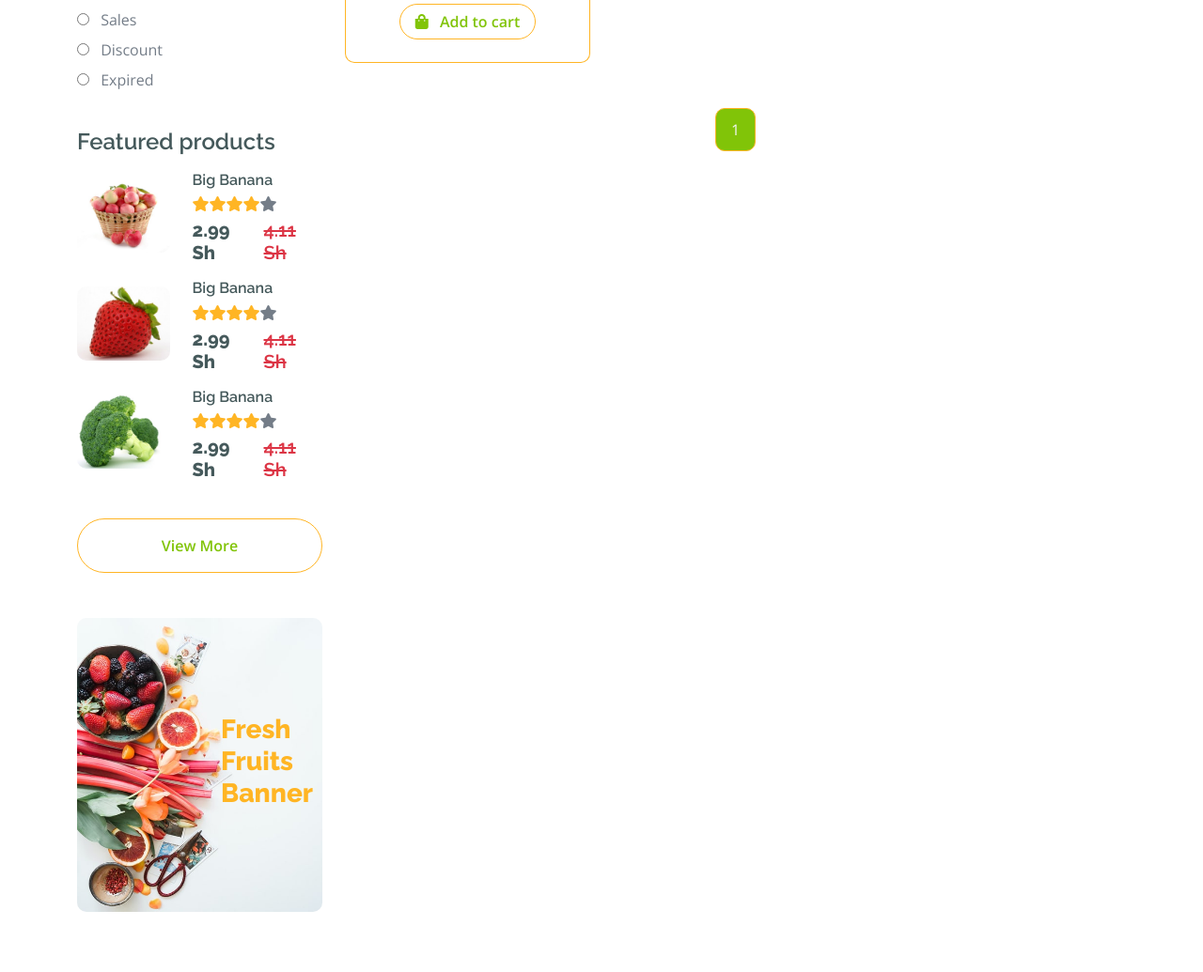
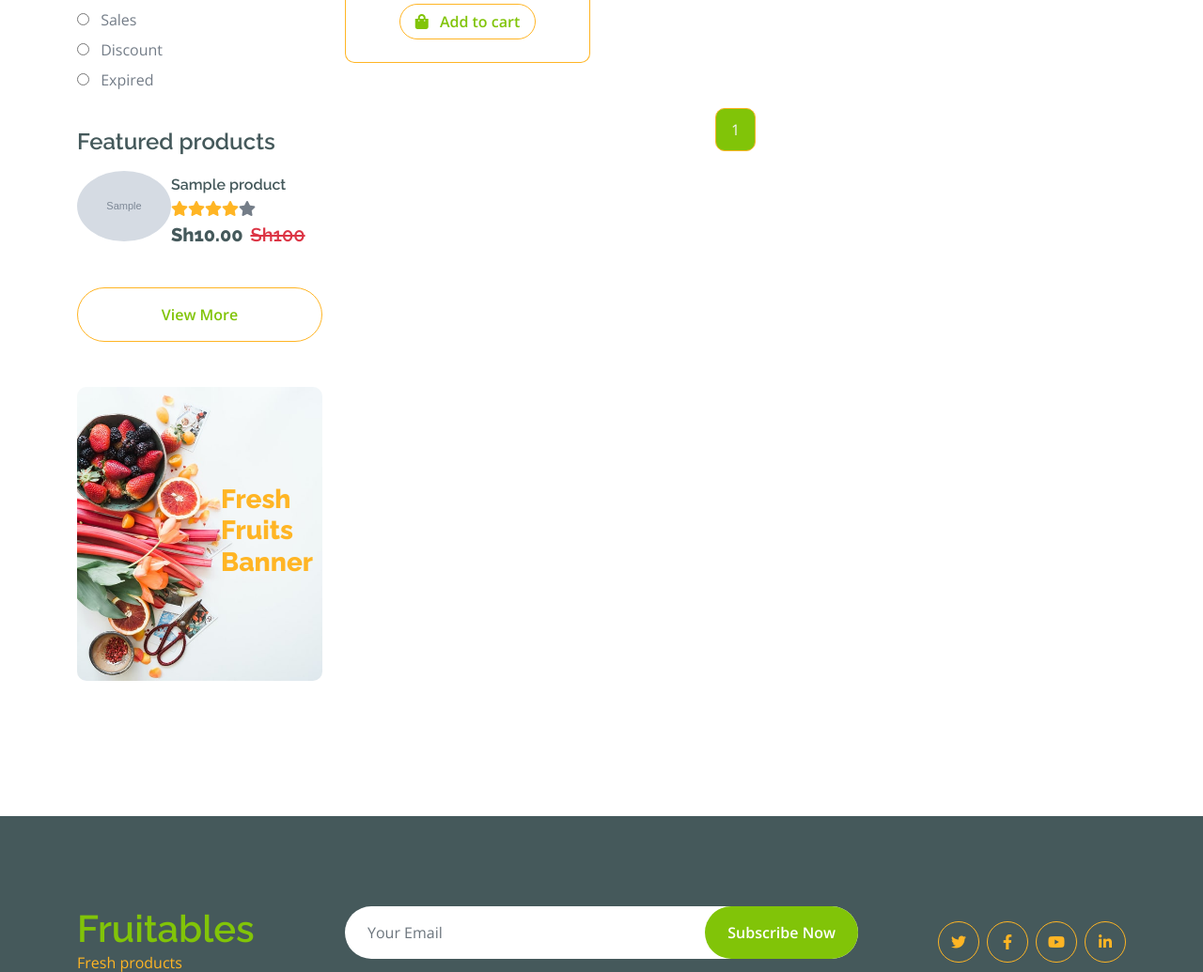
Before and after one commit to MuliJob/fruitables, a Django app: page /shop/ in a window 1280 px wide. Shown: the part 920-1955 px from the top of the page at 94% size. Run offline with Django 5.2, Linux system fonts and the light colour scheme; tables that the repository leaves empty hold one stand-in row (values such as "Sample post"); grey boxes marked "Sample" are stand-in pictures; some libraries are stand-ins or nearby versions.

Commit message:
getting featured products from the database

```diff
--- a/fruitable/web/templates/shop-detail.html
+++ b/fruitable/web/templates/shop-detail.html
@@ -254,8 +254,8 @@
                                                     <i class="fa fa-star"></i>
                                                 </div>
                                                 <div class="d-flex mb-2">
-                                                    <h5 class="fw-bold me-2">{{ fruit.product_price }}Sh</h5>
-                                                    <h5 class="text-danger text-decoration-line-through">100Sh</h5>
+                                                    <h5 class="fw-bold me-2">Sh{{ fruit.product_price }}</h5>
+                                                    <h5 class="text-danger text-decoration-line-through">Sh100</h5>
                                                 </div>
                                             </div>
                                         </div>
--- a/fruitable/web/templates/shop.html
+++ b/fruitable/web/templates/shop.html
@@ -121,12 +121,14 @@
                                     </div>
                                     <div class="col-lg-12">
                                         <h4 class="mb-3">Featured products</h4>
-                                        <div class="d-flex align-items-center justify-content-start">
-                                            <div class="rounded me-4" style="width: 100px; height: 100px;">
-                                                <img src="{% static 'img/featur-1.jpg' %}" class="img-fluid rounded" alt="">
+                                        {% if vegetables %}
+                                            {% for vegetable in vegetables %}
+                                                <div class="d-flex align-items-center justify-content-start mb-2">
+                                                    <div class="rounded-circle" style="width: 100px; height: 100px;">
+                                                        <img src="{{ vegetable.product_image.url }}" class="img-fluid rounded-circle" alt="{{ vegetable.product_name }}">
                                                     </div>
                                                     <div>
-                                                <h6 class="mb-2">Big Banana</h6>
+                                                        <h6 class="mb-2">{{ vegetable.product_name }}</h6>
                                                         <div class="d-flex mb-2">
                                                             <i class="fa fa-star text-secondary"></i>
                                                             <i class="fa fa-star text-secondary"></i>
@@ -135,51 +137,19 @@
                                                             <i class="fa fa-star"></i>
                                                         </div>
                                                         <div class="d-flex mb-2">
-                                                    <h5 class="fw-bold me-2">2.99 Sh</h5>
-                                                    <h5 class="text-danger text-decoration-line-through">4.11 Sh</h5>
+                                                            <h5 class="fw-bold me-2">Sh{{ vegetable.product_price }}</h5>
+                                                            <h5 class="text-danger text-decoration-line-through">Sh100</h5>
                                                         </div>
                                                     </div>
                                                 </div>
-                                        <div class="d-flex align-items-center justify-content-start">
-                                            <div class="rounded me-4" style="width: 100px; height: 100px;">
-                                                <img src="{% static 'img/featur-2.jpg' %}" class="img-fluid rounded" alt="">
+                                            {% endfor %}
+                                        {% else %}
+                                            <div class="d-flex align-items-center justify-content-center">
+                                                <h6><i class="fa fa-database"></i> No products found</h6>
                                             </div>
-                                            <div>
-                                                <h6 class="mb-2">Big Banana</h6>
-                                                <div class="d-flex mb-2">
-                                                    <i class="fa fa-star text-secondary"></i>
-                                                    <i class="fa fa-star text-secondary"></i>
-                                                    <i class="fa fa-star text-secondary"></i>
-                                                    <i class="fa fa-star text-secondary"></i>
-                                                    <i class="fa fa-star"></i>
-                                                </div>
-                                                <div class="d-flex mb-2">
-                                                    <h5 class="fw-bold me-2">2.99 Sh</h5>
-                                                    <h5 class="text-danger text-decoration-line-through">4.11 Sh</h5>
-                                                </div>
-                                            </div>
-                                        </div>
-                                        <div class="d-flex align-items-center justify-content-start">
-                                            <div class="rounded me-4" style="width: 100px; height: 100px;">
-                                                <img src="{% static 'img/featur-3.jpg' %}" class="img-fluid rounded" alt="">
-                                            </div>
-                                            <div>
-                                                <h6 class="mb-2">Big Banana</h6>
-                                                <div class="d-flex mb-2">
-                                                    <i class="fa fa-star text-secondary"></i>
-                                                    <i class="fa fa-star text-secondary"></i>
-                                                    <i class="fa fa-star text-secondary"></i>
-                                                    <i class="fa fa-star text-secondary"></i>
-                                                    <i class="fa fa-star"></i>
-                                                </div>
-                                                <div class="d-flex mb-2">
-                                                    <h5 class="fw-bold me-2">2.99 Sh</h5>
-                                                    <h5 class="text-danger text-decoration-line-through">4.11 Sh</h5>
-                                                </div>
-                                            </div>
-                                        </div>
+                                        {% endif %}
                                         <div class="d-flex justify-content-center my-4">
-                                            <a href="#" class="btn border border-secondary px-4 py-3 rounded-pill text-primary w-100">View More</a>
+                                            <a href="{% url 'shop' %}" class="btn border border-secondary px-4 py-3 rounded-pill text-primary w-100">View More</a>
                                         </div>
                                     </div>
                                     <div class="col-lg-12">
--- a/fruitable/web/views.py
+++ b/fruitable/web/views.py
@@ -51,10 +51,14 @@ def shop_page(request):
     categories = Product.objects.values(
         'product_category').annotate(count=Count('product_category'))
 
+    vegetables = Product.objects.exclude(
+        product_category='Fruits').all().order_by('-created_at')[:3]
+
     context = {
         "title": title,
         "page_obj": page_obj,
         'categories': categories,
+        "vegetables": vegetables,
     }
 
     return render(request, 'shop.html', context)
```
Lines whose indentation alone changed are shown as unchanged.
